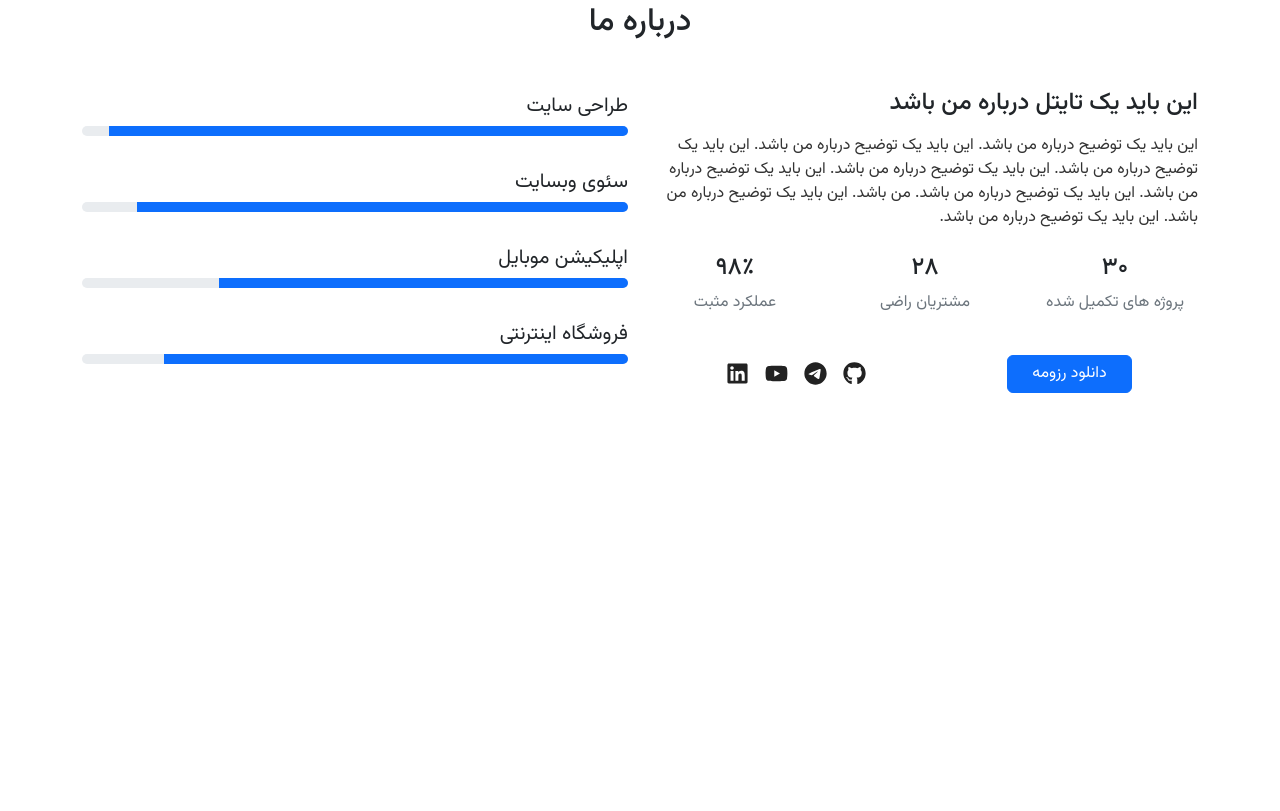
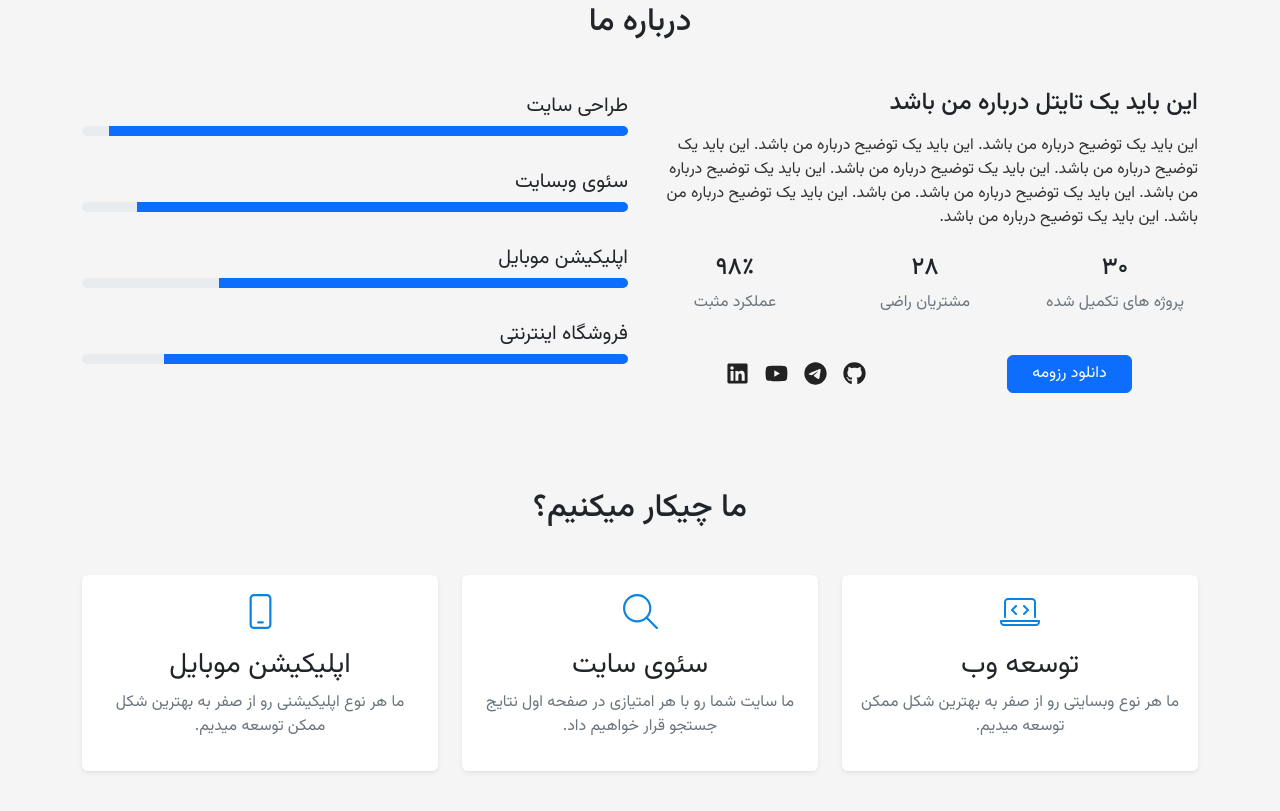
Before and after one commit to dori-dev/corporate-website, a website: page index.html in a window 1280 px wide. Shown: the part 893-1704 px from the top of the page. Before the commit the page ends 1382 px from the top, so only its background shows below. Drawn offline with Linux system fonts and the light colour scheme.

Commit message:
add services section

```diff
--- a/css/style.css
+++ b/css/style.css
@@ -17,6 +17,7 @@ body {
   font-family: "vazir";
   direction: rtl;
   text-align: right;
+  background-color: #f5f5f5;
 }
 
 a {
@@ -71,9 +72,21 @@ a {
 }
 
 .social:hover {
-  fill: #0984e3
+  fill: #0984e3;
 }
 
 .progress {
   height: 10px;
 }
+
+.service-icon svg {
+  fill: #0984e3;
+  width: 35px;
+  height: 35px;
+}
+
+.bigger-service-icon svg {
+  fill: #0984e3;
+  width: 40px;
+  height: 40px;
+}
--- a/index.html
+++ b/index.html
@@ -100,7 +100,9 @@
         <div class="row">
           <div class="col-md-6">
             <div class="about-text">
-              <h3 class="bold-font fs-4 mb-3">این باید یک تایتل درباره من باشد</h3>
+              <h3 class="bold-font fs-4 mb-3">
+                این باید یک تایتل درباره من باشد
+              </h3>
               <p class="text">
                 این باید یک توضیح درباره من باشد. این باید یک توضیح درباره من
                 باشد. این باید یک توضیح درباره من باشد. این باید یک توضیح درباره
@@ -130,57 +132,179 @@
               </div>
             </div>
             <div class="row mt-4">
-              <div class="col-lg-12 d-flex align-content-center align-items-center justify-content-around">
+              <div
+                class="col-lg-12 d-flex align-content-center align-items-center justify-content-around"
+              >
                 <a href="#" class="btn btn-primary px-4">دانلود رزومه</a>
                 <div class="social-links d-flex">
                   <a href="#" class="social mx-2">
-                    <svg xmlns="http://www.w3.org/2000/svg" viewBox="0 0 496 512">
-                      <path d="M165.9 397.4c0 2-2.3 3.6-5.2 3.6-3.3.3-5.6-1.3-5.6-3.6 0-2 2.3-3.6 5.2-3.6 3-.3 5.6 1.3 5.6 3.6zm-31.1-4.5c-.7 2 1.3 4.3 4.3 4.9 2.6 1 5.6 0 6.2-2s-1.3-4.3-4.3-5.2c-2.6-.7-5.5.3-6.2 2.3zm44.2-1.7c-2.9.7-4.9 2.6-4.6 4.9.3 2 2.9 3.3 5.9 2.6 2.9-.7 4.9-2.6 4.6-4.6-.3-1.9-3-3.2-5.9-2.9zM244.8 8C106.1 8 0 113.3 0 252c0 110.9 69.8 205.8 169.5 239.2 12.8 2.3 17.3-5.6 17.3-12.1 0-6.2-.3-40.4-.3-61.4 0 0-70 15-84.7-29.8 0 0-11.4-29.1-27.8-36.6 0 0-22.9-15.7 1.6-15.4 0 0 24.9 2 38.6 25.8 21.9 38.6 58.6 27.5 72.9 20.9 2.3-16 8.8-27.1 16-33.7-55.9-6.2-112.3-14.3-112.3-110.5 0-27.5 7.6-41.3 23.6-58.9-2.6-6.5-11.1-33.3 2.6-67.9 20.9-6.5 69 27 69 27 20-5.6 41.5-8.5 62.8-8.5s42.8 2.9 62.8 8.5c0 0 48.1-33.6 69-27 13.7 34.7 5.2 61.4 2.6 67.9 16 17.7 25.8 31.5 25.8 58.9 0 96.5-58.9 104.2-114.8 110.5 9.2 7.9 17 22.9 17 46.4 0 33.7-.3 75.4-.3 83.6 0 6.5 4.6 14.4 17.3 12.1C428.2 457.8 496 362.9 496 252 496 113.3 383.5 8 244.8 8zM97.2 352.9c-1.3 1-1 3.3.7 5.2 1.6 1.6 3.9 2.3 5.2 1 1.3-1 1-3.3-.7-5.2-1.6-1.6-3.9-2.3-5.2-1zm-10.8-8.1c-.7 1.3.3 2.9 2.3 3.9 1.6 1 3.6.7 4.3-.7.7-1.3-.3-2.9-2.3-3.9-2-.6-3.6-.3-4.3.7zm32.4 35.6c-1.6 1.3-1 4.3 1.3 6.2 2.3 2.3 5.2 2.6 6.5 1 1.3-1.3.7-4.3-1.3-6.2-2.2-2.3-5.2-2.6-6.5-1zm-11.4-14.7c-1.6 1-1.6 3.6 0 5.9 1.6 2.3 4.3 3.3 5.6 2.3 1.6-1.3 1.6-3.9 0-6.2-1.4-2.3-4-3.3-5.6-2z"/>
+                    <svg
+                      xmlns="http://www.w3.org/2000/svg"
+                      viewBox="0 0 496 512"
+                    >
+                      <path
+                        d="M165.9 397.4c0 2-2.3 3.6-5.2 3.6-3.3.3-5.6-1.3-5.6-3.6 0-2 2.3-3.6 5.2-3.6 3-.3 5.6 1.3 5.6 3.6zm-31.1-4.5c-.7 2 1.3 4.3 4.3 4.9 2.6 1 5.6 0 6.2-2s-1.3-4.3-4.3-5.2c-2.6-.7-5.5.3-6.2 2.3zm44.2-1.7c-2.9.7-4.9 2.6-4.6 4.9.3 2 2.9 3.3 5.9 2.6 2.9-.7 4.9-2.6 4.6-4.6-.3-1.9-3-3.2-5.9-2.9zM244.8 8C106.1 8 0 113.3 0 252c0 110.9 69.8 205.8 169.5 239.2 12.8 2.3 17.3-5.6 17.3-12.1 0-6.2-.3-40.4-.3-61.4 0 0-70 15-84.7-29.8 0 0-11.4-29.1-27.8-36.6 0 0-22.9-15.7 1.6-15.4 0 0 24.9 2 38.6 25.8 21.9 38.6 58.6 27.5 72.9 20.9 2.3-16 8.8-27.1 16-33.7-55.9-6.2-112.3-14.3-112.3-110.5 0-27.5 7.6-41.3 23.6-58.9-2.6-6.5-11.1-33.3 2.6-67.9 20.9-6.5 69 27 69 27 20-5.6 41.5-8.5 62.8-8.5s42.8 2.9 62.8 8.5c0 0 48.1-33.6 69-27 13.7 34.7 5.2 61.4 2.6 67.9 16 17.7 25.8 31.5 25.8 58.9 0 96.5-58.9 104.2-114.8 110.5 9.2 7.9 17 22.9 17 46.4 0 33.7-.3 75.4-.3 83.6 0 6.5 4.6 14.4 17.3 12.1C428.2 457.8 496 362.9 496 252 496 113.3 383.5 8 244.8 8zM97.2 352.9c-1.3 1-1 3.3.7 5.2 1.6 1.6 3.9 2.3 5.2 1 1.3-1 1-3.3-.7-5.2-1.6-1.6-3.9-2.3-5.2-1zm-10.8-8.1c-.7 1.3.3 2.9 2.3 3.9 1.6 1 3.6.7 4.3-.7.7-1.3-.3-2.9-2.3-3.9-2-.6-3.6-.3-4.3.7zm32.4 35.6c-1.6 1.3-1 4.3 1.3 6.2 2.3 2.3 5.2 2.6 6.5 1 1.3-1.3.7-4.3-1.3-6.2-2.2-2.3-5.2-2.6-6.5-1zm-11.4-14.7c-1.6 1-1.6 3.6 0 5.9 1.6 2.3 4.3 3.3 5.6 2.3 1.6-1.3 1.6-3.9 0-6.2-1.4-2.3-4-3.3-5.6-2z"
+                      />
                     </svg>
                   </a>
                   <a href="#" class="social mx-2">
-                    <svg xmlns="http://www.w3.org/2000/svg" viewBox="0 0 496 512">
-                      <path d="M248,8C111.033,8,0,119.033,0,256S111.033,504,248,504,496,392.967,496,256,384.967,8,248,8ZM362.952,176.66c-3.732,39.215-19.881,134.378-28.1,178.3-3.476,18.584-10.322,24.816-16.948,25.425-14.4,1.326-25.338-9.517-39.287-18.661-21.827-14.308-34.158-23.215-55.346-37.177-24.485-16.135-8.612-25,5.342-39.5,3.652-3.793,67.107-61.51,68.335-66.746.153-.655.3-3.1-1.154-4.384s-3.59-.849-5.135-.5q-3.283.746-104.608,69.142-14.845,10.194-26.894,9.934c-8.855-.191-25.888-5.006-38.551-9.123-15.531-5.048-27.875-7.717-26.8-16.291q.84-6.7,18.45-13.7,108.446-47.248,144.628-62.3c68.872-28.647,83.183-33.623,92.511-33.789,2.052-.034,6.639.474,9.61,2.885a10.452,10.452,0,0,1,3.53,6.716A43.765,43.765,0,0,1,362.952,176.66Z"/>
+                    <svg
+                      xmlns="http://www.w3.org/2000/svg"
+                      viewBox="0 0 496 512"
+                    >
+                      <path
+                        d="M248,8C111.033,8,0,119.033,0,256S111.033,504,248,504,496,392.967,496,256,384.967,8,248,8ZM362.952,176.66c-3.732,39.215-19.881,134.378-28.1,178.3-3.476,18.584-10.322,24.816-16.948,25.425-14.4,1.326-25.338-9.517-39.287-18.661-21.827-14.308-34.158-23.215-55.346-37.177-24.485-16.135-8.612-25,5.342-39.5,3.652-3.793,67.107-61.51,68.335-66.746.153-.655.3-3.1-1.154-4.384s-3.59-.849-5.135-.5q-3.283.746-104.608,69.142-14.845,10.194-26.894,9.934c-8.855-.191-25.888-5.006-38.551-9.123-15.531-5.048-27.875-7.717-26.8-16.291q.84-6.7,18.45-13.7,108.446-47.248,144.628-62.3c68.872-28.647,83.183-33.623,92.511-33.789,2.052-.034,6.639.474,9.61,2.885a10.452,10.452,0,0,1,3.53,6.716A43.765,43.765,0,0,1,362.952,176.66Z"
+                      />
                     </svg>
                   </a>
                   <a href="#" class="social mx-2">
-                    <svg xmlns="http://www.w3.org/2000/svg" viewBox="0 0 576 512">
-                      <path d="M549.655 124.083c-6.281-23.65-24.787-42.276-48.284-48.597C458.781 64 288 64 288 64S117.22 64 74.629 75.486c-23.497 6.322-42.003 24.947-48.284 48.597-11.412 42.867-11.412 132.305-11.412 132.305s0 89.438 11.412 132.305c6.281 23.65 24.787 41.5 48.284 47.821C117.22 448 288 448 288 448s170.78 0 213.371-11.486c23.497-6.321 42.003-24.171 48.284-47.821 11.412-42.867 11.412-132.305 11.412-132.305s0-89.438-11.412-132.305zm-317.51 213.508V175.185l142.739 81.205-142.739 81.201z"/>
+                    <svg
+                      xmlns="http://www.w3.org/2000/svg"
+                      viewBox="0 0 576 512"
+                    >
+                      <path
+                        d="M549.655 124.083c-6.281-23.65-24.787-42.276-48.284-48.597C458.781 64 288 64 288 64S117.22 64 74.629 75.486c-23.497 6.322-42.003 24.947-48.284 48.597-11.412 42.867-11.412 132.305-11.412 132.305s0 89.438 11.412 132.305c6.281 23.65 24.787 41.5 48.284 47.821C117.22 448 288 448 288 448s170.78 0 213.371-11.486c23.497-6.321 42.003-24.171 48.284-47.821 11.412-42.867 11.412-132.305 11.412-132.305s0-89.438-11.412-132.305zm-317.51 213.508V175.185l142.739 81.205-142.739 81.201z"
+                      />
                     </svg>
                   </a>
                   <a href="#" class="social mx-2">
-                    <svg xmlns="http://www.w3.org/2000/svg" viewBox="0 0 448 512">
-                      <path d="M416 32H31.9C14.3 32 0 46.5 0 64.3v383.4C0 465.5 14.3 480 31.9 480H416c17.6 0 32-14.5 32-32.3V64.3c0-17.8-14.4-32.3-32-32.3zM135.4 416H69V202.2h66.5V416zm-33.2-243c-21.3 0-38.5-17.3-38.5-38.5S80.9 96 102.2 96c21.2 0 38.5 17.3 38.5 38.5 0 21.3-17.2 38.5-38.5 38.5zm282.1 243h-66.4V312c0-24.8-.5-56.7-34.5-56.7-34.6 0-39.9 27-39.9 54.9V416h-66.4V202.2h63.7v29.2h.9c8.9-16.8 30.6-34.5 62.9-34.5 67.2 0 79.7 44.3 79.7 101.9V416z"/>
+                    <svg
+                      xmlns="http://www.w3.org/2000/svg"
+                      viewBox="0 0 448 512"
+                    >
+                      <path
+                        d="M416 32H31.9C14.3 32 0 46.5 0 64.3v383.4C0 465.5 14.3 480 31.9 480H416c17.6 0 32-14.5 32-32.3V64.3c0-17.8-14.4-32.3-32-32.3zM135.4 416H69V202.2h66.5V416zm-33.2-243c-21.3 0-38.5-17.3-38.5-38.5S80.9 96 102.2 96c21.2 0 38.5 17.3 38.5 38.5 0 21.3-17.2 38.5-38.5 38.5zm282.1 243h-66.4V312c0-24.8-.5-56.7-34.5-56.7-34.6 0-39.9 27-39.9 54.9V416h-66.4V202.2h63.7v29.2h.9c8.9-16.8 30.6-34.5 62.9-34.5 67.2 0 79.7 44.3 79.7 101.9V416z"
+                      />
                     </svg>
                   </a>
                 </div>
               </div>
             </div>
           </div>
-          <div class="col-md-6 d-flex flex-wrap align-items-center mt-5 mt-md-0">
+          <div
+            class="col-md-6 d-flex flex-wrap align-items-center mt-5 mt-md-0"
+          >
             <div class="skill-item w-100 mb-4">
               <h3 class="fs-5">طراحی سایت</h3>
               <div class="progress">
-                <div class="progress-bar" role="progressbar" aria-label="Basic example" style="width: 95%" aria-valuenow="95" aria-valuemin="0" aria-valuemax="100"></div>
+                <div
+                  class="progress-bar"
+                  role="progressbar"
+                  aria-label="Basic example"
+                  style="width: 95%"
+                  aria-valuenow="95"
+                  aria-valuemin="0"
+                  aria-valuemax="100"
+                ></div>
               </div>
             </div>
             <div class="skill-item w-100 mb-4">
               <h3 class="fs-5">سئوی وبسایت</h3>
               <div class="progress">
-                <div class="progress-bar" role="progressbar" aria-label="Basic example" style="width: 90%" aria-valuenow="90" aria-valuemin="0" aria-valuemax="100"></div>
+                <div
+                  class="progress-bar"
+                  role="progressbar"
+                  aria-label="Basic example"
+                  style="width: 90%"
+                  aria-valuenow="90"
+                  aria-valuemin="0"
+                  aria-valuemax="100"
+                ></div>
               </div>
             </div>
             <div class="skill-item w-100 mb-4">
               <h3 class="fs-5">اپلیکیشن موبایل</h3>
               <div class="progress">
-                <div class="progress-bar" role="progressbar" aria-label="Basic example" style="width: 75%" aria-valuenow="75" aria-valuemin="0" aria-valuemax="100"></div>
+                <div
+                  class="progress-bar"
+                  role="progressbar"
+                  aria-label="Basic example"
+                  style="width: 75%"
+                  aria-valuenow="75"
+                  aria-valuemin="0"
+                  aria-valuemax="100"
+                ></div>
               </div>
             </div>
             <div class="skill-item w-100 mb-4">
               <h3 class="fs-5">فروشگاه اینترنتی</h3>
               <div class="progress">
-                <div class="progress-bar" role="progressbar" aria-label="Basic example" style="width: 85%" aria-valuenow="85" aria-valuemin="0" aria-valuemax="100"></div>
+                <div
+                  class="progress-bar"
+                  role="progressbar"
+                  aria-label="Basic example"
+                  style="width: 85%"
+                  aria-valuenow="85"
+                  aria-valuemin="0"
+                  aria-valuemax="100"
+                ></div>
               </div>
+            </div>
+          </div>
+        </div>
+      </div>
+    </div>
+    <div class="py-5"></div>
+    <div class="services" id="services">
+      <div class="container-lg">
+        <div class="row justify-content-center">
+          <div class="col-lg-8">
+            <section class="section-title text-center">
+              <h2 class="bold-font mb-5">ما چیکار میکنیم؟</h2>
+            </section>
+          </div>
+        </div>
+        <div class="row">
+          <div class="col-md-4 col-sm-12 mb-3">
+            <div
+              class="service-item text-center bg-white p-3 rounded shadow-sm"
+            >
+              <div class="icon fs-3 bigger-service-icon mb-3">
+                <svg xmlns="http://www.w3.org/2000/svg" viewBox="0 0 640 512">
+                  <path
+                    d="M372.7 299.3C375.8 302.4 379.9 304 384 304s8.188-1.562 11.31-4.688l64-64c6.25-6.25 6.25-16.38 0-22.62l-64-64c-6.25-6.25-16.38-6.25-22.62 0s-6.25 16.38 0 22.62L425.4 224l-52.69 52.69C366.4 282.9 366.4 293.1 372.7 299.3zM267.3 148.7c-6.25-6.25-16.38-6.25-22.62 0l-64 64c-6.25 6.25-6.25 16.38 0 22.62l64 64C247.8 302.4 251.9 304 256 304s8.188-1.562 11.31-4.688c6.25-6.25 6.25-16.38 0-22.62L214.6 224l52.69-52.69C273.6 165.1 273.6 154.9 267.3 148.7zM80 352C88.84 352 96 344.8 96 336V96c0-17.66 14.36-32 32-32h384c17.64 0 32 14.34 32 32v240c0 8.844 7.156 16 16 16s16-7.156 16-16V96c0-35.28-28.7-64-64-64H128C92.7 32 64 60.72 64 96v240C64 344.8 71.16 352 80 352zM624 384h-608C7.25 384 0 391.3 0 400V416c0 35.25 28.75 64 64 64h512c35.25 0 64-28.75 64-64v-16C640 391.3 632.8 384 624 384zM576 448H64c-17.64 0-32-14.36-32-32h576C608 433.6 593.6 448 576 448z"
+                  />
+                </svg>
+              </div>
+              <h3 class="fs-3">توسعه وب</h3>
+              <p class="text-muted">
+                ما هر نوع وبسایتی رو از صفر به بهترین شکل ممکن توسعه میدیم.
+              </p>
+            </div>
+          </div>
+          <div class="col-md-4 col-sm-12 mb-3">
+            <div
+              class="service-item text-center bg-white p-3 rounded shadow-sm"
+            >
+              <div class="icon fs-3 service-icon mb-3">
+                <svg xmlns="http://www.w3.org/2000/svg" viewBox="0 0 512 512">
+                  <path
+                    d="M507.3 484.7l-141.5-141.5C397 306.8 415.1 259.7 415.1 208c0-114.9-93.13-208-208-208S-.0002 93.13-.0002 208S93.12 416 207.1 416c51.68 0 98.85-18.96 135.2-50.15l141.5 141.5C487.8 510.4 491.9 512 496 512s8.188-1.562 11.31-4.688C513.6 501.1 513.6 490.9 507.3 484.7zM208 384C110.1 384 32 305 32 208S110.1 32 208 32S384 110.1 384 208S305 384 208 384z"
+                  />
+                </svg>
+              </div>
+              <h3 class="fs-3">سئوی سایت</h3>
+              <p class="text-muted">
+                ما سایت شما رو با هر امتیازی در صفحه اول نتایج جستجو قرار خواهیم
+                داد.
+              </p>
+            </div>
+          </div>
+          <div class="col-md-4 col-sm-12 mb-3">
+            <div
+              class="service-item text-center bg-white p-3 rounded shadow-sm"
+            >
+              <div class="icon fs-3 service-icon mb-3">
+                <svg xmlns="http://www.w3.org/2000/svg" viewBox="0 0 384 512">
+                  <path
+                    d="M288 0H96C60.65 0 32 28.65 32 64v384c0 35.35 28.65 64 64 64h192c35.35 0 64-28.65 64-64V64C352 28.65 323.3 0 288 0zM320 448c0 17.64-14.36 32-32 32H96c-17.64 0-32-14.36-32-32V64c0-17.64 14.36-32 32-32h192c17.64 0 32 14.36 32 32V448zM224 400H160c-8.836 0-16 7.162-16 16c0 8.836 7.164 16 16 16h64c8.836 0 16-7.164 16-16C240 407.2 232.8 400 224 400z"
+                  />
+                </svg>
+              </div>
+              <h3 class="fs-3">اپلیکیشن موبایل</h3>
+              <p class="text-muted">
+                ما هر نوع اپلیکیشنی رو از صفر به بهترین شکل ممکن توسعه میدیم.
+              </p>
             </div>
           </div>
         </div>
```
